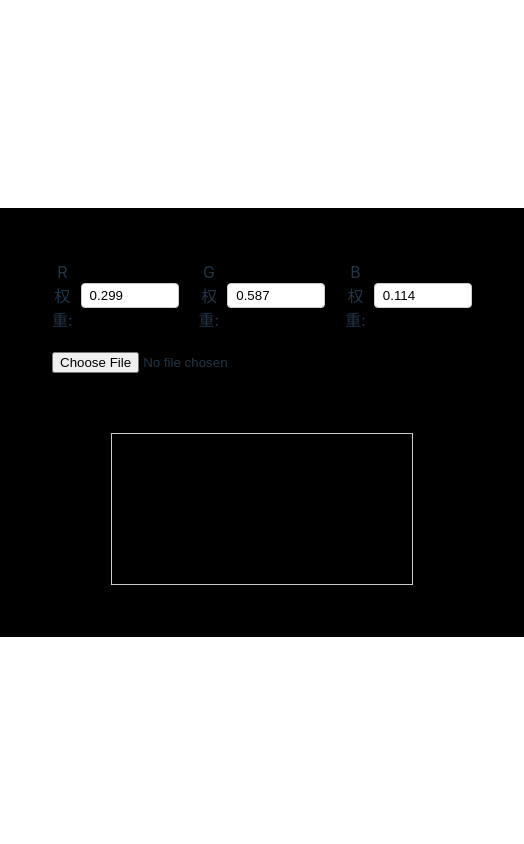
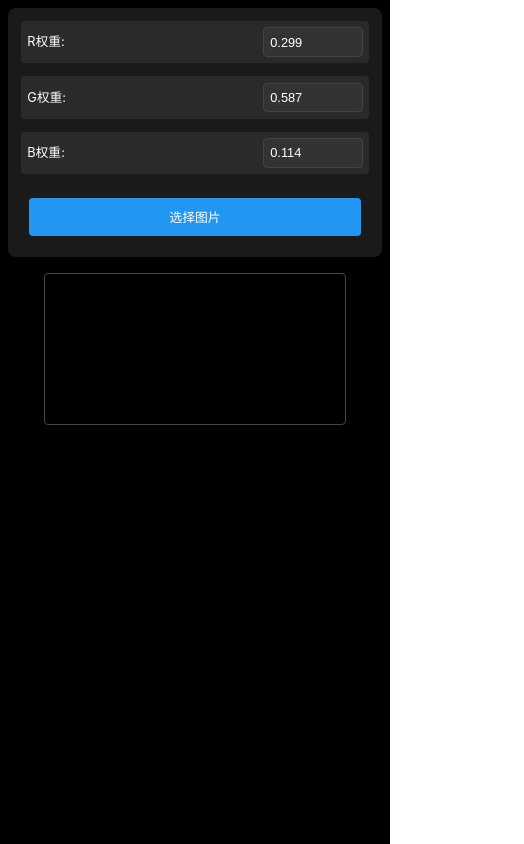
Before and after one commit to Maidang1/pixel-picture, a React (Vite) app: page / in a window 390 px wide. Shown: the whole page, 524 px wide, since content can reach past the window. Built offline with nearby package versions, Linux system fonts and the light colour scheme.

Commit message:
feat: 适配 H5

```diff
--- a/src/App.css
+++ b/src/App.css
@@ -1,9 +1,16 @@
+* {
+  margin: 0;
+  padding: 0;
+  box-sizing: border-box;
+}
+
 #root {
-  max-width: 1280px;
-  margin: 0 auto;
-  padding: 2rem;
+  width: 100%;
+  min-height: 100vh;
+  margin: 0;
+  padding: 1rem;
   text-align: center;
-  background-color: black;
+  background-color: #000;
 }
 
 .logo {
@@ -46,60 +53,129 @@
   display: flex;
   flex-direction: column;
   align-items: center;
-  gap: 20px;
-  padding: 20px;
-}
-
-.file-input {
-  margin-bottom: 20px;
-}
-
-.pixel-canvas {
-  border: 1px solid #ccc;
+  gap: 1rem;
+  width: 100%;
+  max-width: 500px;
   margin: 0 auto;
-}
-
-.loading {
-  margin: 20px 0;
-  padding: 10px 20px;
-  background-color: #f0f0f0;
-  border-radius: 4px;
-  color: #666;
-}
-
-input:disabled {
-  opacity: 0.6;
-  cursor: not-allowed;
 }
 
 .controls {
   display: flex;
   flex-direction: column;
-  gap: 20px;
-  margin-bottom: 20px;
+  gap: 1rem;
+  width: 100%;
+  padding: 1rem;
+  background: #1a1a1a;
+  border-radius: 8px;
 }
 
 .weight-inputs {
   display: flex;
-  gap: 20px;
-  justify-content: center;
+  flex-direction: column;
+  gap: 0.8rem;
+  width: 100%;
 }
 
 .weight-inputs label {
   display: flex;
+  justify-content: space-between;
   align-items: center;
-  gap: 8px;
+  color: #fff;
+  font-size: 0.9rem;
+  padding: 0.5rem;
+  background: #2a2a2a;
+  border-radius: 4px;
 }
 
 .weight-inputs input {
-  width: 80px;
-  padding: 4px 8px;
-  border: 1px solid #ccc;
+  width: 120px;
+  padding: 0.5rem;
+  border: 1px solid #444;
   border-radius: 4px;
+  background: #333;
+  color: #fff;
+  font-size: 0.9rem;
 }
 
-.weight-inputs input:disabled {
-  background-color: #f5f5f5;
-  opacity: 0.6;
+.file-input-wrapper {
+  width: 100%;
+  padding: 0.5rem;
+}
+
+.file-input-label {
+  display: inline-block;
+  width: 100%;
+  padding: 0.8rem 1rem;
+  background: #2196f3;
+  color: white;
+  border-radius: 4px;
+  cursor: pointer;
+  font-size: 0.9rem;
+  text-align: center;
+  transition: background-color 0.3s;
+}
+
+.file-input-label:hover {
+  background: #1976d2;
+}
+
+.file-input {
+  display: none;
+}
+
+.loading {
+  padding: 0.8rem 1rem;
+  background-color: #333;
+  border-radius: 4px;
+  color: #fff;
+  font-size: 0.9rem;
+}
+
+.pixel-canvas {
+  max-width: 100%;
+  height: auto;
+  border: 1px solid #444;
+  border-radius: 4px;
+  background-color: #000;
+}
+
+input:disabled {
+  opacity: 0.5;
   cursor: not-allowed;
 }
+
+/* 移动端适配 */
+@media screen and (max-width: 480px) {
+  #root {
+    padding: 0.5rem;
+  }
+
+  .controls {
+    padding: 0.8rem;
+  }
+
+  .weight-inputs label {
+    font-size: 0.8rem;
+    padding: 0.4rem;
+  }
+
+  .weight-inputs input {
+    width: 100px;
+    padding: 0.4rem;
+    font-size: 0.8rem;
+  }
+
+  .file-input-label {
+    padding: 0.6rem 0.8rem;
+    font-size: 0.8rem;
+  }
+}
+
+/* 暗色主题适配 */
+@media (prefers-color-scheme: dark) {
+  .weight-inputs input {
+    background: #333;
+    color: #fff;
+    border-color: #444;
+  }
+}
--- a/src/App.tsx
+++ b/src/App.tsx
@@ -138,13 +138,19 @@ function App() {
             />
           </label>
         </div>
+        <div className="file-input-wrapper">
+          <label htmlFor="file-upload" className="file-input-label">
+            选择图片
             <input
+              id="file-upload"
               type="file"
               accept="image/*"
               onChange={handleImageUpload}
               className="file-input"
               disabled={isLoading}
             />
+          </label>
+        </div>
       </div>
       {isLoading && <div className="loading">Processing image...</div>}
       <canvas ref={canvasRef} className="pixel-canvas"></canvas>
```
Lines whose indentation alone changed are shown as unchanged.
